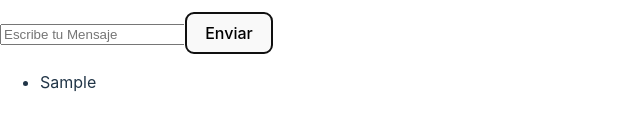
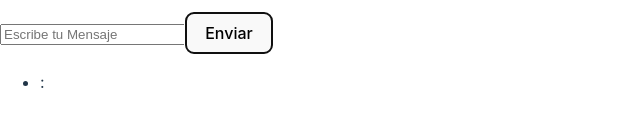
Before and after one commit to StivenYepesArenas/Chat-Real-Time, a React (Vite) app in the folder frontend/: page / in a window 1280 px wide. Both pictures are taken after typing "Sample" into the empty fields and a click on the button "Enviar". Shown: the part 339-470 px from the top of the page, without its empty margins (0-640 px from the left). Built offline with nearby package versions, Linux system fonts and the light colour scheme; no server answers.

Commit message:
Evidencia de quien esta mandando el mensaje

```diff
--- a/frontend/src/App.jsx
+++ b/frontend/src/App.jsx
@@ -22,7 +22,11 @@ function App() {
   }, []);
 
   const mensajeRecivido = (mensaje) => {
-    setMensajes((state) => [...state, mensaje]);
+    const newMensaje = {
+      body: mensaje,
+      from: "Me"
+    }
+    setMensajes((state) => [...state, newMensaje]);
   };
 
   return (
@@ -38,7 +42,8 @@ function App() {
       </form>
       <ul>
         {mensajes.map((mensaje, i) => (
-          <li key={i}>{mensaje}</li>
+          <li key={i}>
+          {mensaje.from} : {mensaje.body}</li>
         ))}
       </ul>
     </div>
```
Also changed, not shown: 1 other file (tests, documents, lock files or other folders).
